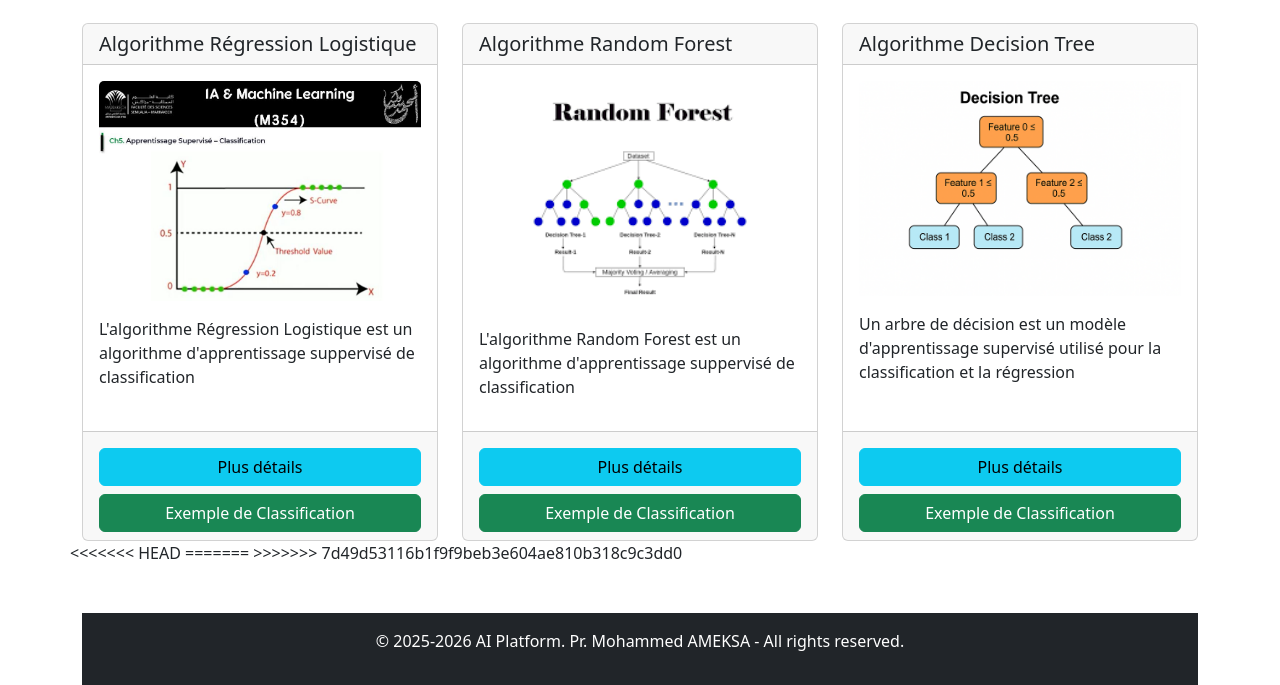
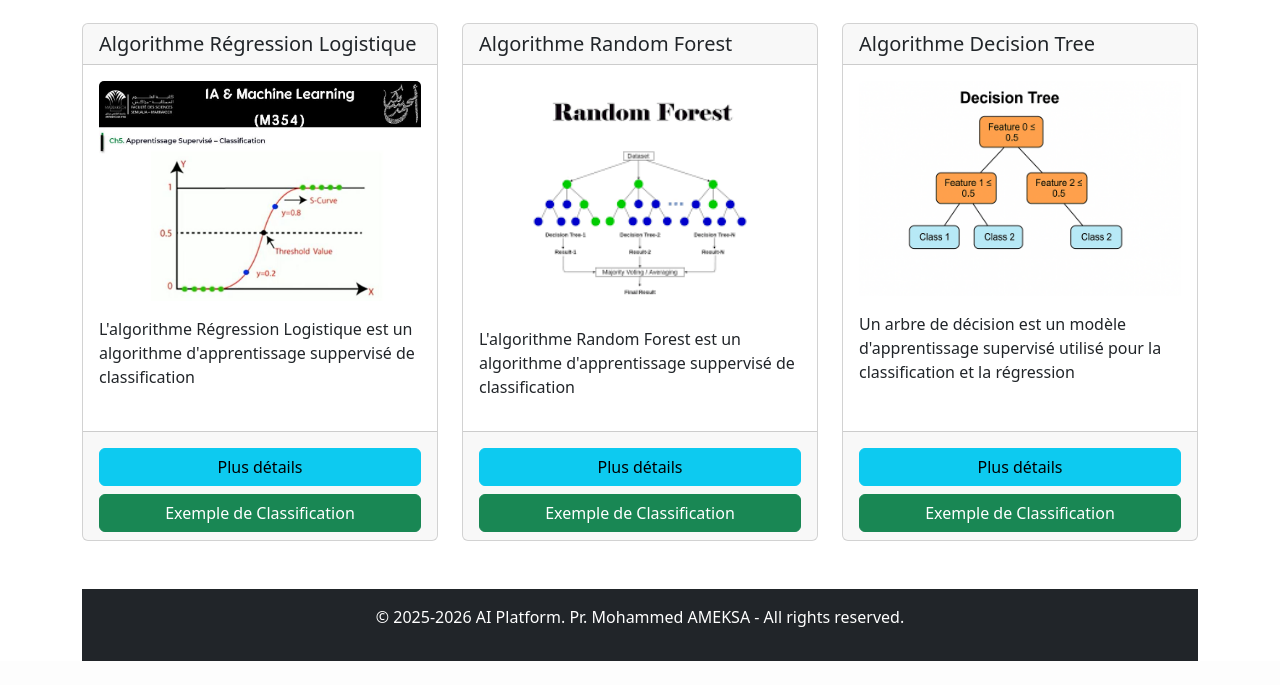
Before and after one commit to kamalbousebbat/ML_PROJECT, a Django app: page / in a window 1280 px wide. Shown: the part 140-825 px from the top of the page. After the commit the page ends 801 px from the top, so only its background shows below. Run offline with Django 5.2, Linux system fonts and the light colour scheme.

Commit message:
fix merge conflict in index.html

```diff
--- a/aiPlateform/algoAi/templates/index.html
+++ b/aiPlateform/algoAi/templates/index.html
@@ -53,9 +53,7 @@
                     </div>
             </div>
         </div>
-<<<<<<< HEAD
-=======
->>>>>>> 7d49d53116b1f9f9beb3e604ae810b318c9c3dd0
+
 
     </div>
 
```
